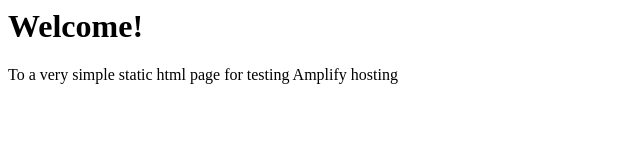
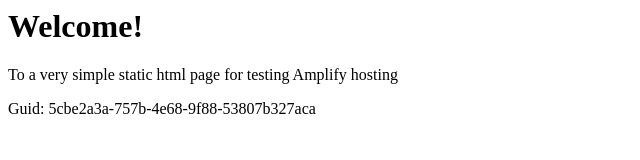
Before and after one commit to aws-aemilia-iad/Github-PR-Commit-Integration-Test-DoNotTouch-Gith-P5X5MO5I-v1-gamma-us-east-1, a website: page src/index.html in a window 1280 px wide. Shown: the whole page, without its empty margins (0-640 px from the left). Drawn offline with Linux system fonts and the light colour scheme.

Commit message:
commit from integ tests

```diff
--- a/src/index.html
+++ b/src/index.html
@@ -1,3 +1,5 @@
+
+
 <html lang="en">
 
 <head>
@@ -10,6 +12,6 @@
 <body>
     <h1>Welcome!</h1>
     <p>To a very simple static html page for testing Amplify hosting</p>
-</body>
+    <p>Guid: 5cbe2a3a-757b-4e68-9f88-53807b327aca</p></body>
 
 </html>
```
